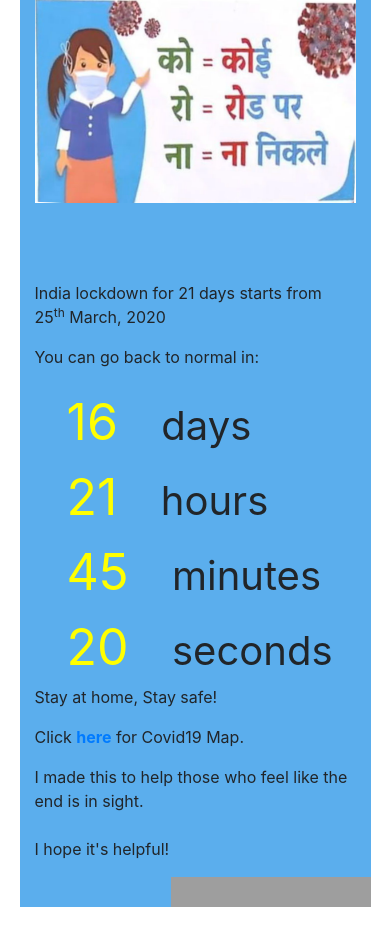
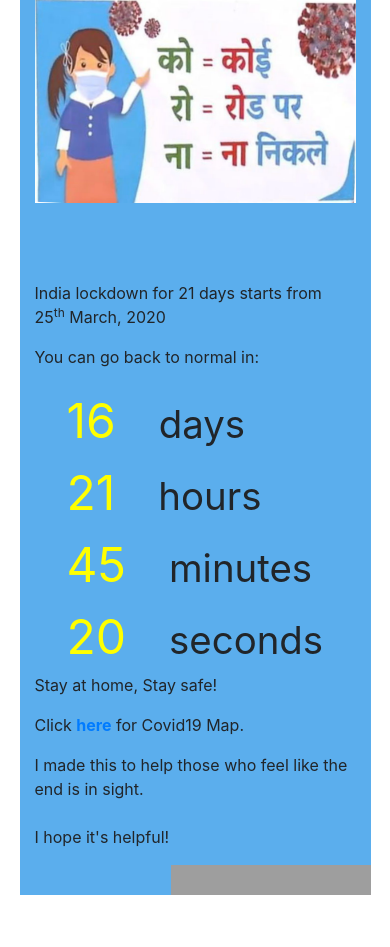
Before and after one commit to sanjeevbaurai/indialockdown, a PHP site: page / in a window 390 px wide. Shown: the top 947 px of the page. Run offline with PHP 8.4, Linux system fonts and the light colour scheme; some libraries are stand-ins or nearby versions; grey boxes are pictures that could not be loaded.

Commit message:
design change

```diff
--- a/css/style.css
+++ b/css/style.css
@@ -125,6 +125,9 @@ img {
         font-size: 1.25em;
         padding: 10%;
     }
+    .timer {
+        font-size:  2.4em;
+      }
     .creativity{
         align-items: flex-start;;
     }
```
